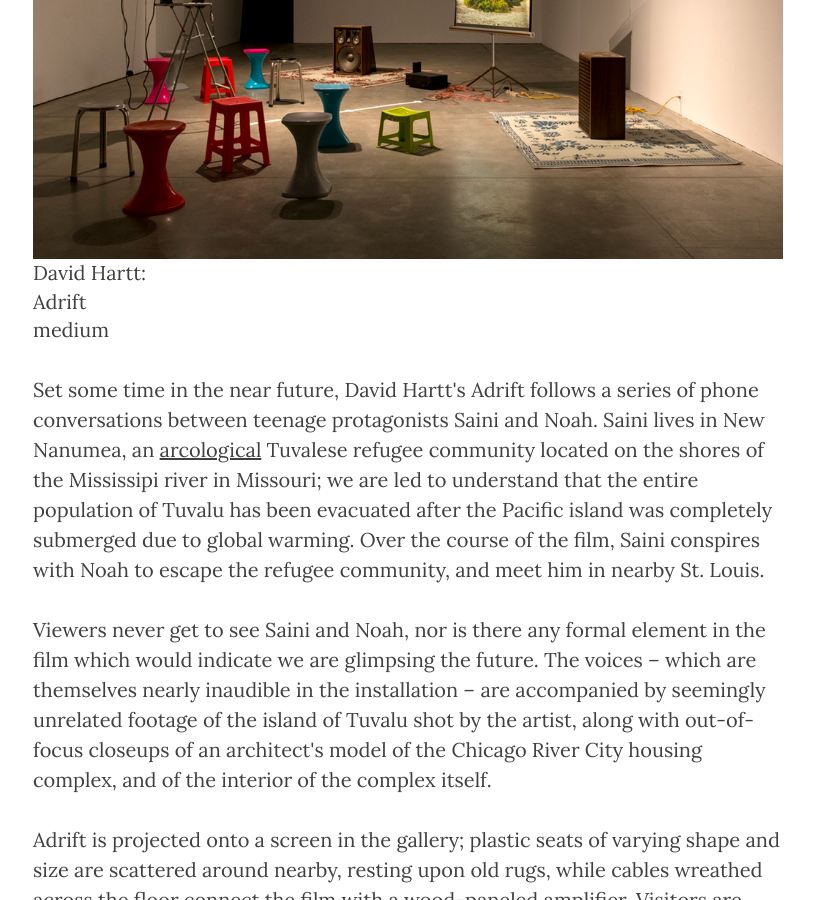
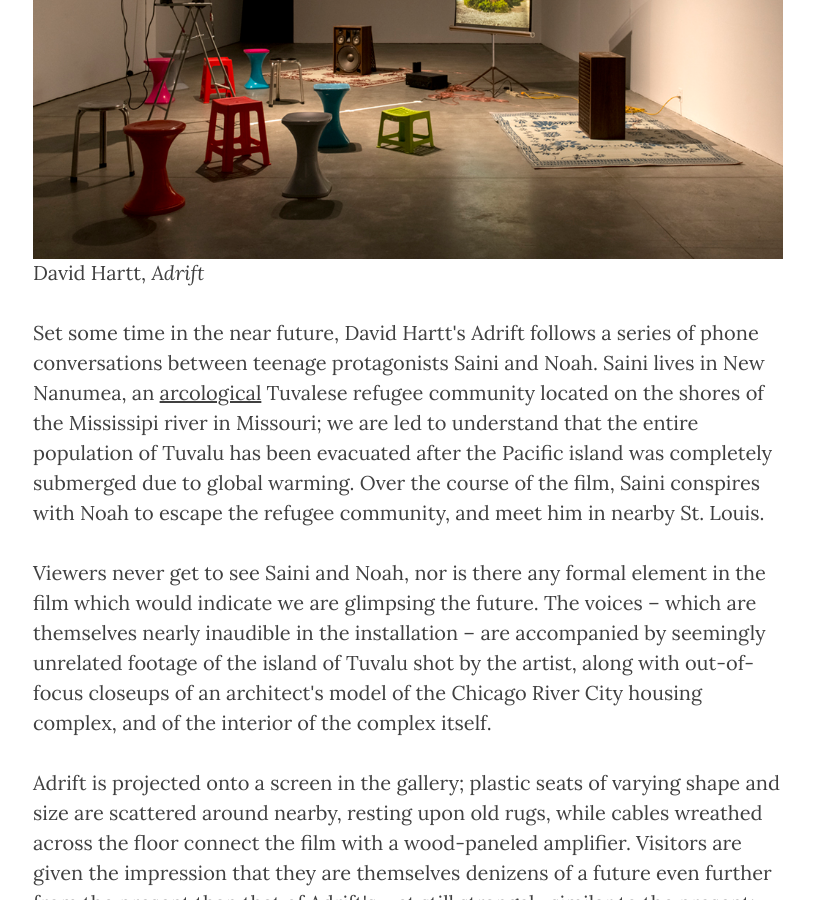
Before and after one commit to adriandgr/shifting-website, a Jekyll site: the page built from _posts/2015-05-08-future-remembering.md, in a window 1280 px wide and 900 px high, scrolled down 1885 px. Shown: the whole window, without its empty margins (232-1046 px from the left). Built offline with Jekyll 4.4.1, drawn with Linux system fonts in a browser that asks for light colours; nearby versions of some CDN libraries.

Commit message:
ONZO: caption fix

```diff
--- a/_posts/2015-05-08-future-remembering.md
+++ b/_posts/2015-05-08-future-remembering.md
@@ -23,9 +23,7 @@ header-img: "img/articles/future-remembering/quickeners4.jpg"
   <a href="{{site.url}}/img/articles/future-remembering/hartt-1C.jpg" rel="shadowbox" title="David Hartt's Adrift">
   <img src="{{site.url}}/img/articles/future-remembering/hartt-1C.jpg"></a>
   <figcaption>
-    David Hartt: <br />
-    Adrift<br />
-    medium
+    David Hartt, <em>Adrift</em>
   </figcaption>
 </figure>
 
```
